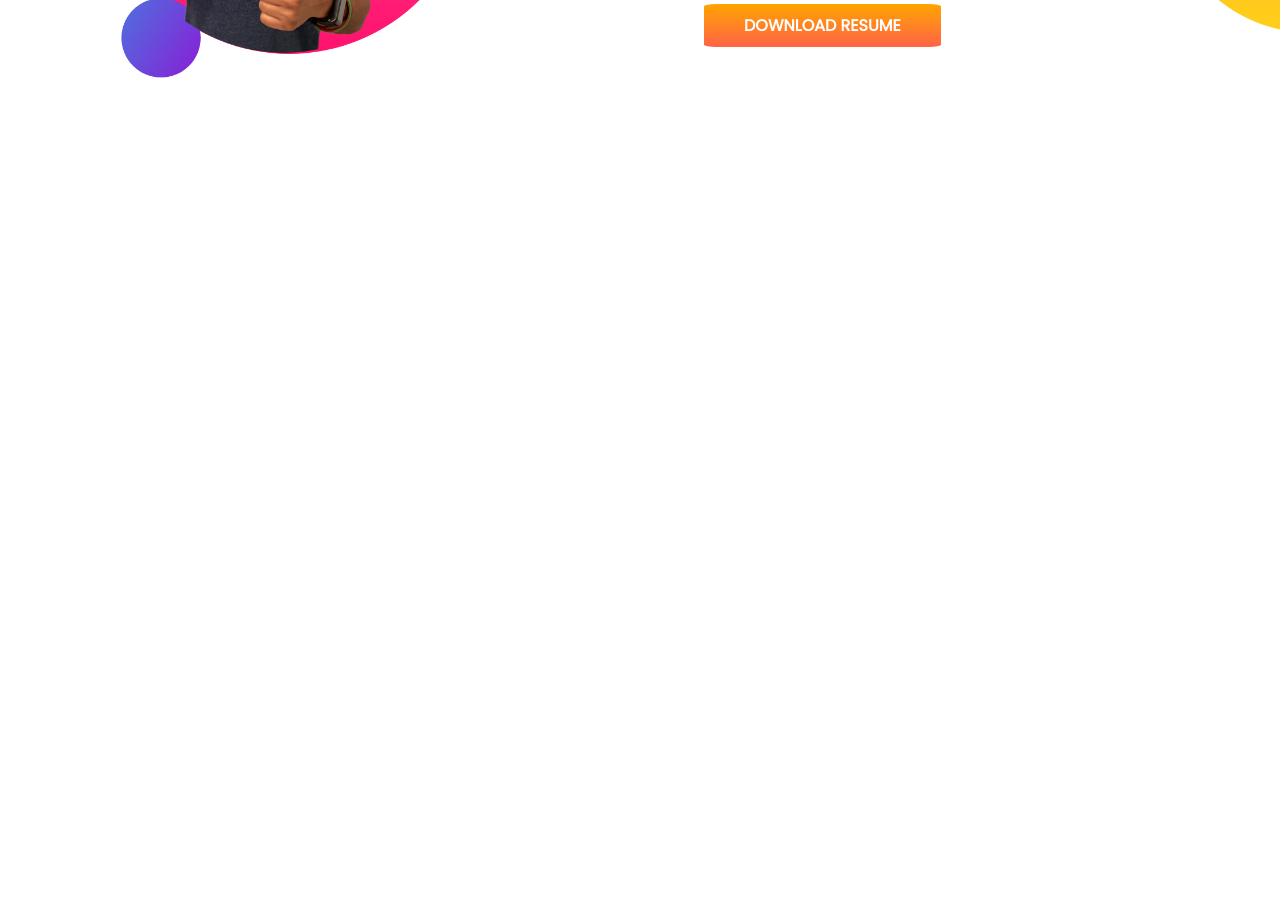
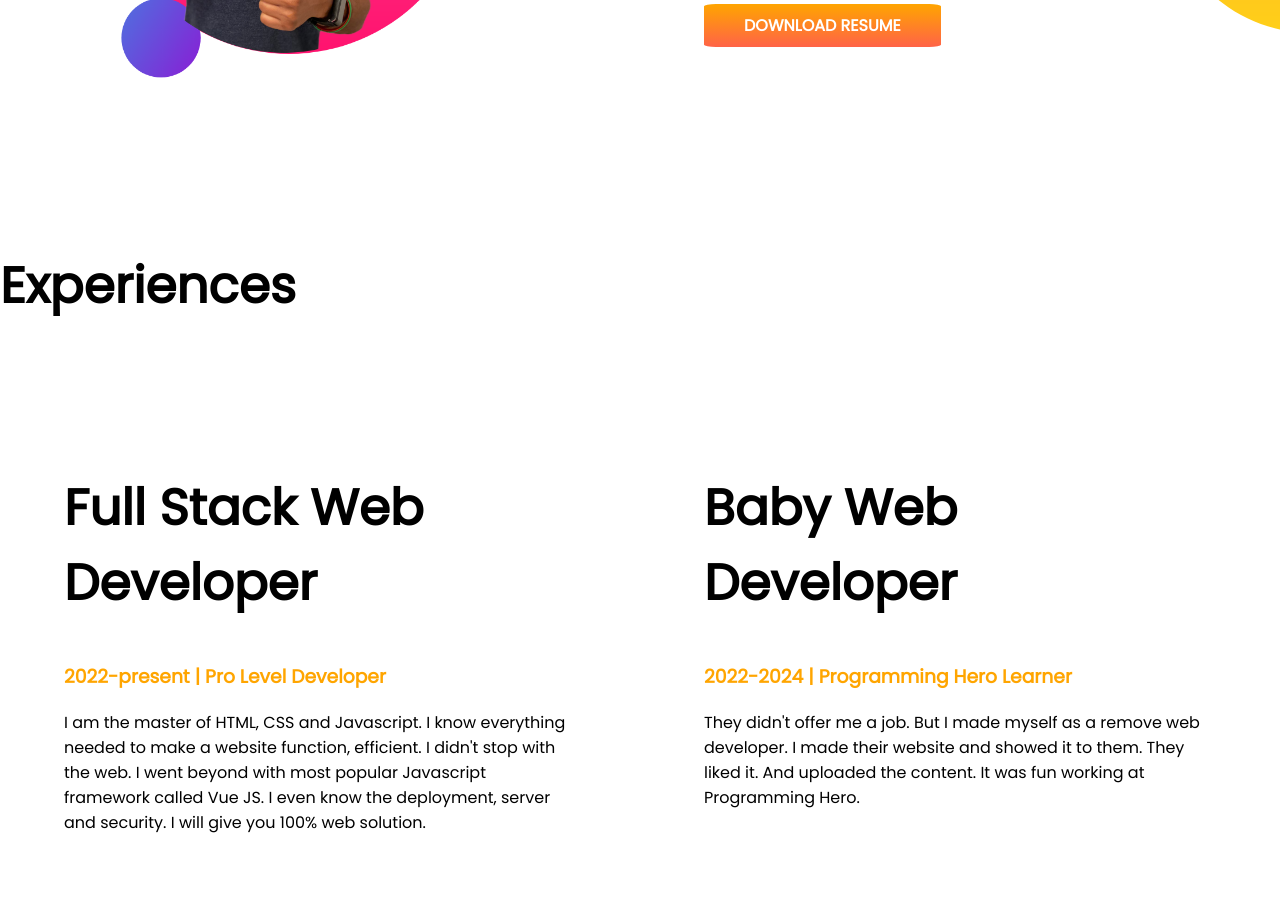
Before and after one commit to MirzaAyon/developer-protfolio, a plain HTML site: page index.html in a window 1280 px wide. Shown: the part 1071-1989 px from the top of the page. Before the commit the page ends 1320 px from the top, so only its background shows below. Drawn offline with Linux system fonts and the light colour scheme.

Commit message:
third section

```diff
--- a/index.html
+++ b/index.html
@@ -13,7 +13,7 @@
 </head>
 
 <body>
-    <section class="top-banner">
+    <section class="top-banner flexible-container">
         <div class="half-width">
             <h1>Welcome To</h1>
             <h1> <span class="Ayon"> Mirza Ayon </span> World!</h1>
@@ -27,7 +27,7 @@
         </div>
         <div class="half-width"> <img src="ayon-bg.png" alt=""></div>
     </section>
-    <section class="dream-big">
+    <section class="dream-big flexible-container">
         <div class="half-width">
             <img src="images/jhankar2.png" alt="">
         </div>
@@ -40,6 +40,27 @@
             <a class="link-button" target="_blank" href="">DOWNLOAD RESUME</a>
         </div>
 
+
+    </section>
+    <section class="experiences">
+        <h1>Experiences</h1>
+        <div class="flexible-container">
+            <div class="half-width">
+                <h1>Full Stack Web Developer</h1>
+                <h3 class="Ayon">2022-present | Pro Level Developer</h3>
+                <p>I am the master of HTML, CSS and Javascript. I know everything needed to make a website function,
+                    efficient. I didn't stop with the web. I went beyond with most popular Javascript framework called
+                    Vue
+                    JS. I even know the deployment, server and security. I will give you 100% web solution.</p>
+            </div>
+            <div class="half-width">
+                <h1>Baby Web Developer</h1>
+                <h3 class="Ayon">2022-2024 | Programming Hero Learner</h3>
+                They didn't offer me a job. But I made myself as a remove web developer. I made their website and showed
+                it
+                to them. They liked it. And uploaded the content. It was fun working at Programming Hero.
+            </div>
+        </div>
     </section>
 </body>
 
--- a/style.css
+++ b/style.css
@@ -10,7 +10,7 @@ h1
 .Ayon{
     color: orange;
 }
-section{
+.flexible-container{
     display: flex;
     margin-bottom: 100px;
 }
```
